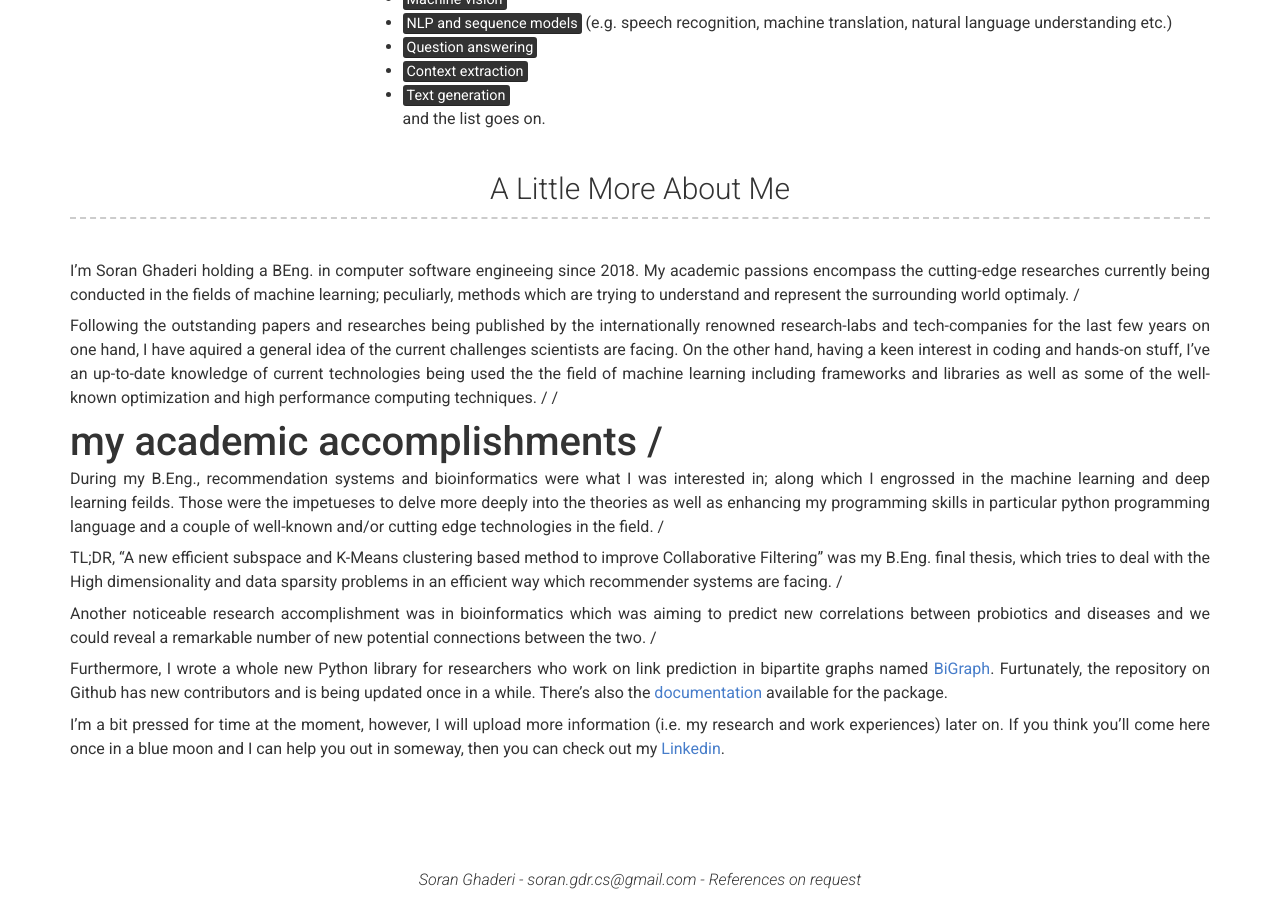
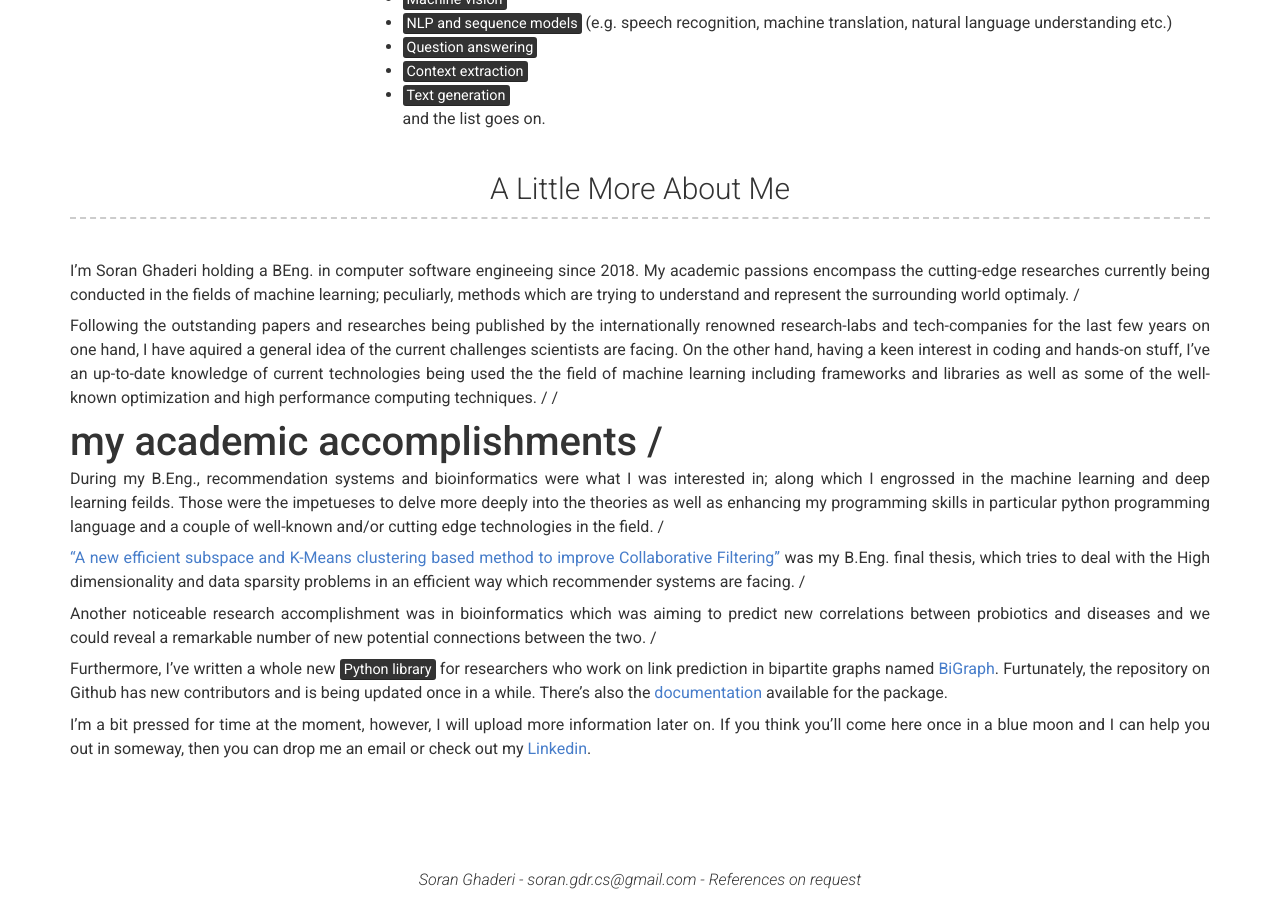
Before and after one commit to soran-ghaderi/soran-ghaderi.github.io, a Jekyll site: the page built from index.md, in a window 1280 px wide and 900 px high, scrolled down 726 px. Built offline with Jekyll 4.4.1, drawn with Linux system fonts in a browser that asks for light colours; nearby versions of some CDN libraries.

Commit message:
1. Added more details to the more about section 2

```diff
--- a/_config.yml
+++ b/_config.yml
@@ -102,14 +102,17 @@
 # More Section
 # more_title: A Little More About Me #(Use this to override about more section title)
 more_content: | # this will include new lines to allow paragraphs
-  I'm Soran Ghaderi holding a BEng. in computer software engineeing since 2018. My academic passions encompass the cutting-edge
-  researches currently being conducted in the fields of machine learning; peculiarly, methods which are trying to understand and represent the surrounding world optimaly. /
+  I'm Soran Ghaderi holding a BEng. in computer software engineeing since 2018. My academic passions encompass the
+  cutting-edge researches currently being conducted in the fields of machine learning; peculiarly, methods which are
+  trying to understand and represent the surrounding world optimaly. /
 
-  Following the outstanding papers and researches being published by the internationally renowned research-labs and tech-companies for the last few years on one hand,
-  I have aquired a general idea of the current challenges scientists are facing. On the other hand, having a keen interest in coding and hands-on stuff, I've
-   an up-to-date knowledge of current technologies being used the the field of machine learning including frameworks and libraries as well as some of the
-  well-known optimization and high performance computing techniques. /
+  Following the outstanding papers and researches being published by the internationally renowned research-labs and
+  tech-companies for the last few years on one hand, I have aquired a general idea of the current challenges scientists
+  are facing. On the other hand, having a keen interest in coding and hands-on stuff, I've an up-to-date knowledge of
+  current technologies being used the the field of machine learning including frameworks and libraries as well as some
+  of the well-known optimization and high performance computing techniques. /
   /
+
   # my academic accomplishments /
 
   During my B.Eng., recommendation systems and bioinformatics were what I was interested in; along which I engrossed in
@@ -117,20 +120,23 @@
   well as enhancing my programming skills in particular python programming language and a couple of well-known and/or
   cutting edge technologies in the field. /
 
-  TL;DR, "A new efficient subspace and K-Means clustering based method to improve Collaborative Filtering" was my B.Eng.
-  final thesis, which tries to deal with the High dimensionality and data sparsity problems in an efficient way which
-  recommender systems are facing. /
+  <a href="https://github.com/soran-ghaderi/NUSCCF">"A new efficient subspace and K-Means clustering based method to
+  improve Collaborative Filtering"</a> was my B.Eng. final thesis, which tries to deal with the High dimensionality and
+  data sparsity problems in an efficient way which recommender systems are facing. /
 
   Another noticeable research accomplishment was in bioinformatics which was aiming to predict new correlations between
   probiotics and diseases and we could reveal a remarkable number of new potential connections between the two. /
 
-  Furthermore, I wrote a whole new Python library for researchers who work on link prediction in bipartite graphs named
-  <a href="https://github.com/bi-graph/bigraph">BiGraph</a>. Furtunately, the repository on Github has new contributors
-  and is being updated once in a while. There's also the
+  Furthermore, I've written a whole new <mark>Python library</mark> for researchers who work on link prediction in
+  bipartite graphs named <a href="https://github.com/bi-graph/bigraph">BiGraph</a>. Furtunately, the repository on
+  Github has new contributors and is being updated once in a while. There's also the
   <a href="https://bigraph.readthedocs.io/en/latest/index.html">documentation</a> available for the package.
 
-  I'm a bit pressed for time at the moment, however, I will upload more information (i.e. my research and work experiences) later on.
-    If you think you'll come here once in a blue moon and I can help you out in someway, then you can check out my <a href="https://www.linkedin.com/in/soran-ghadri/">Linkedin</a>.
+
+
+  I'm a bit pressed for time at the moment, however, I will upload more information later on. If you think you'll come
+  here once in a blue moon and I can help you out in someway, then you can drop me an email or check out my
+  <a href="https://www.linkedin.com/in/soran-ghadri/">Linkedin</a>.
 
 #  This is where you can write a little more about yourself. You could title this section **Interests** and include some of your other interests.
 
```
